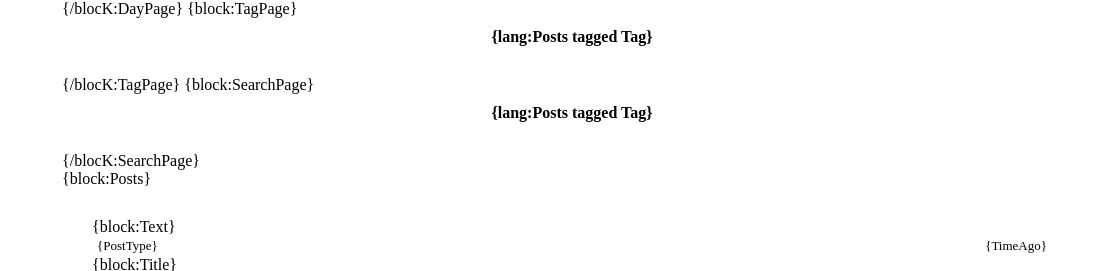
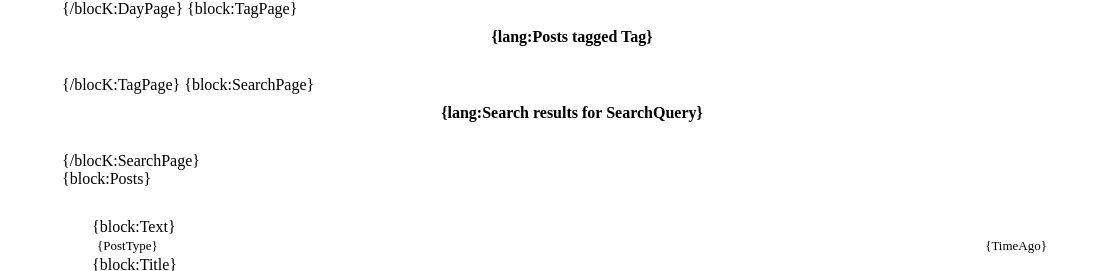
Before and after one commit to yawn-yawn-yawn/tumblr-theme, a website: page theme4/theme.html in a window 1280 px wide. Shown: the part 229-500 px from the top of the page, 178-1280 px from the left. Drawn offline with nearby package versions, Linux system fonts and the light colour scheme; a small style sheet from the web is missing.

Commit message:
fix search theme4

```diff
--- a/theme4/theme.html
+++ b/theme4/theme.html
@@ -572,7 +572,7 @@
         {block:SearchPage}
         <div class="notify-wrapper">
           <div class="heading">
-            <label class="heading-title">{lang:Posts tagged Tag}</label>
+            <label class="heading-title">{lang:Search results for SearchQuery}</label>
           </div>
         </div>
         {/blocK:SearchPage}
```
